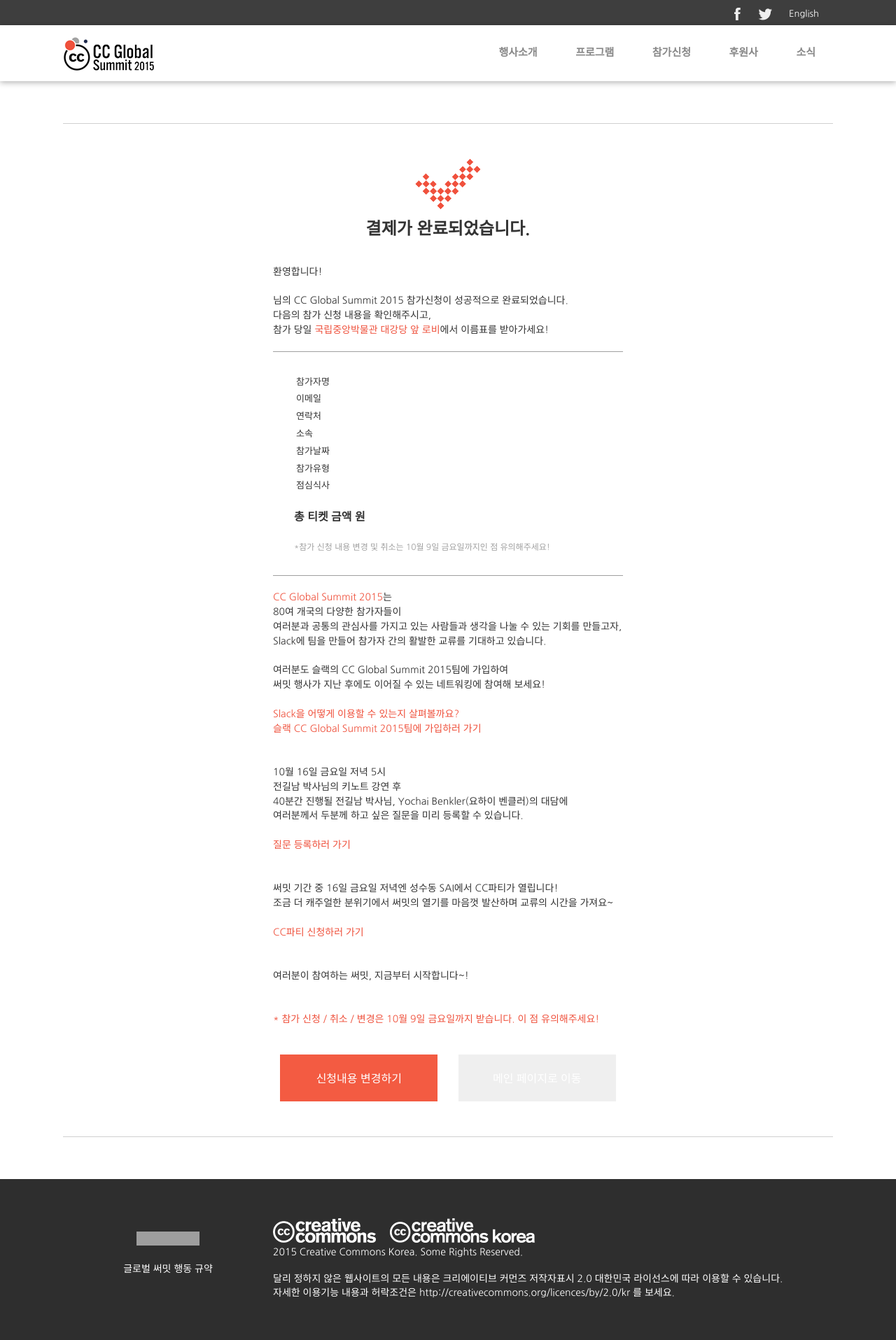
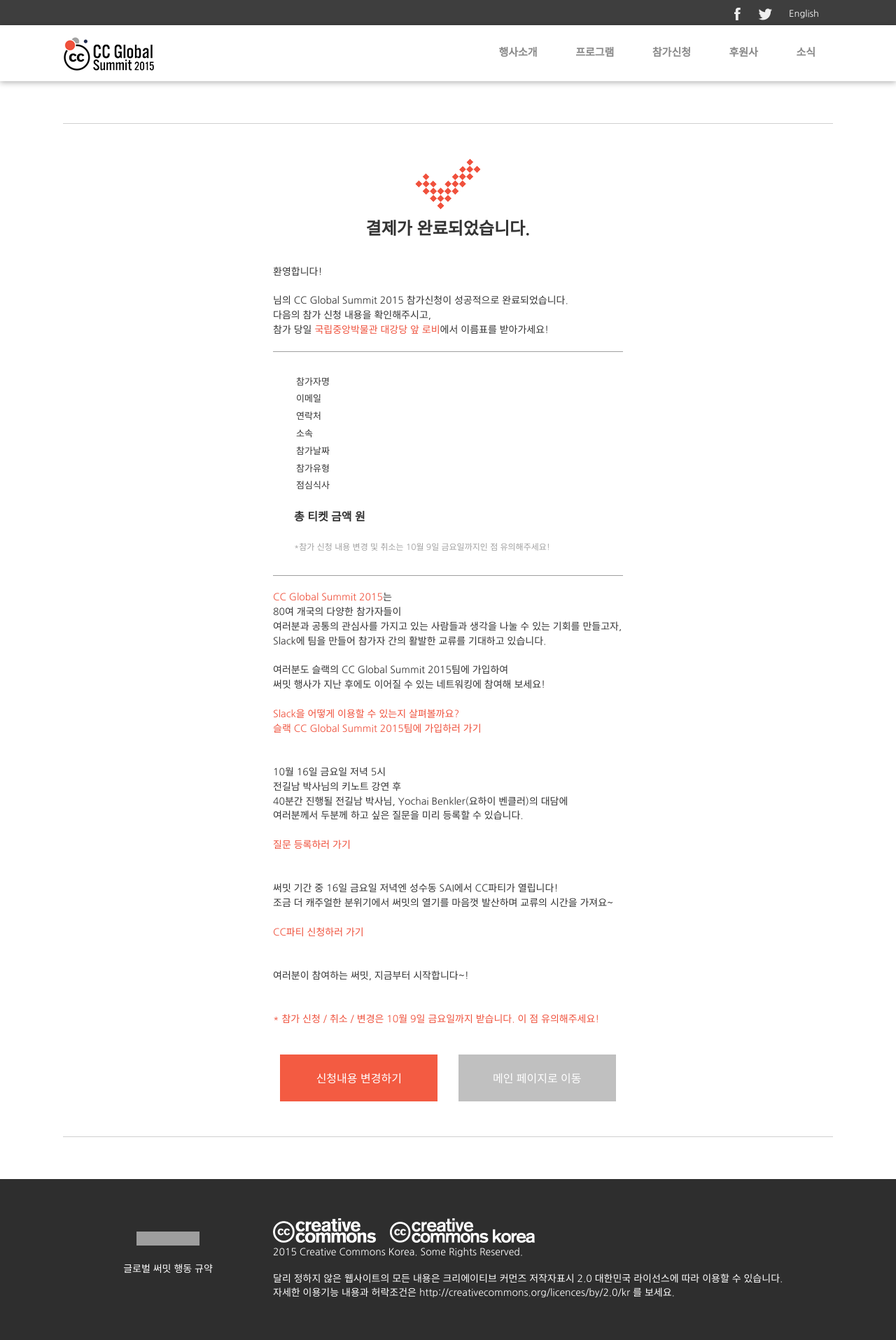
Before and after one commit to creativecommonskorea/2015-global-summit, a Jekyll site: the page built from apply_complete.html, in a window 1280 px wide. Shown: the whole page at 70% size. Built offline with Jekyll 4.4.1, drawn with Linux system fonts in a browser that asks for light colours; nearby versions of some CDN libraries; grey boxes are pictures that could not be loaded.

Commit message:
no cache

```diff
--- a/_includes/head.html
+++ b/_includes/head.html
@@ -7,7 +7,7 @@
     {% include twitter_card.html %}
     {% include opengraph.html %}
     <link href="/images/base/favicon.ico" title="Icon" type="image/x-icon" rel="icon">
-    <link rel="stylesheet" href="{{ "/css/main.css" | prepend: site.baseurl }}?v=09180117">
+    <link rel="stylesheet" href="{{ "/css/main.css" | prepend: site.baseurl }}?v=09180119">
     <link rel="stylesheet" href="//fonts.googleapis.com/earlyaccess/nanumgothic.css">
     <link rel="stylesheet" href="/css/scrollToTop.css?v=09111651"/>
     <link rel="stylesheet" href="/css/easing.css"/>
--- a/css/attend.scss
+++ b/css/attend.scss
@@ -389,6 +389,7 @@
         color: #fff;
         font-size: 16px;
         border: 0;
+        background-color: #c0c0c0;
         &:first-child {
           @media screen and (max-width: 1000px) {
             margin-right: 0;
--- a/css/main.css
+++ b/css/main.css
@@ -1807,7 +1807,8 @@ a {
         line-height: 67px;
         color: #fff;
         font-size: 16px;
-        border: 0; }
+        border: 0;
+        background-color: #c0c0c0; }
         .apply_complete section .buttons button:first-child {
           background-color: #f35b42;
           margin-right: 25px; }
```
